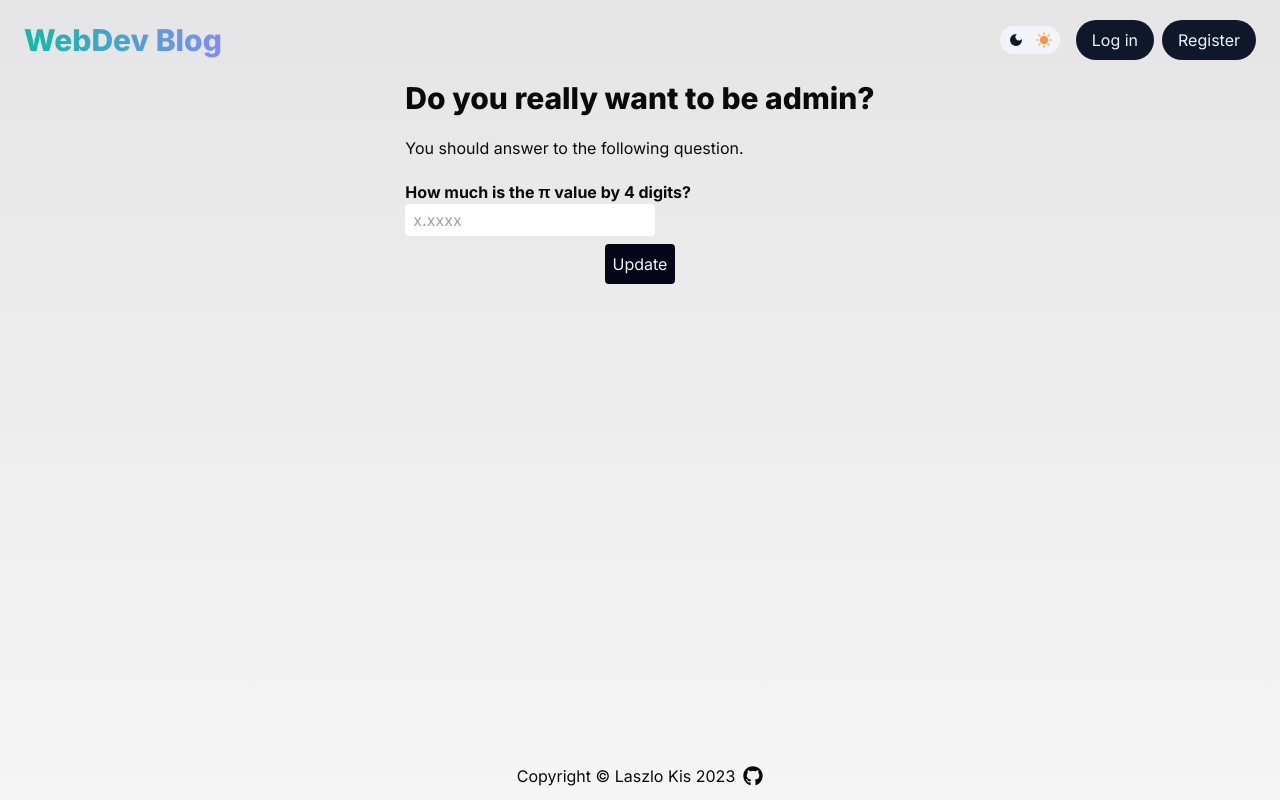
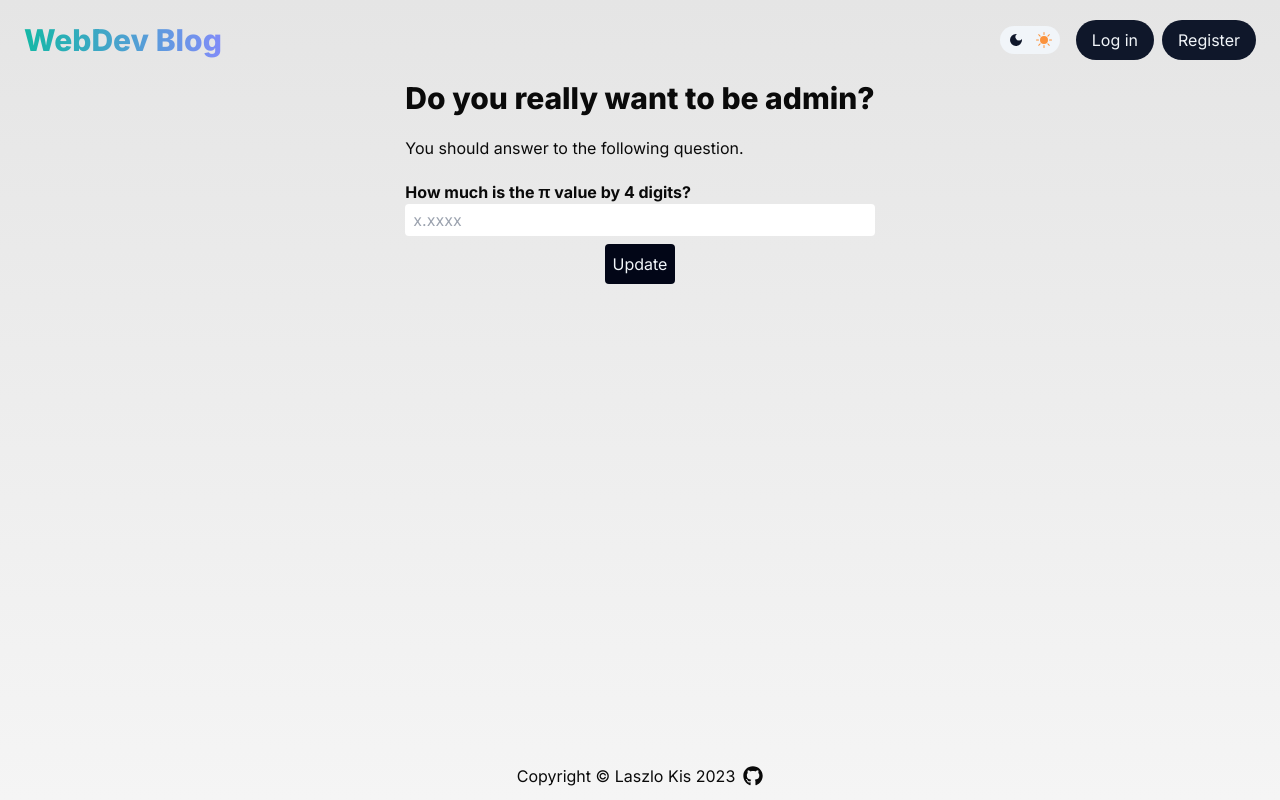
Before and after one commit to ev0clu/next-blog, a Next.js app: page /admin in a window 1280 px wide. Built offline with nearby package versions, Linux system fonts and the light colour scheme; no server answers.

Commit message:
Page content is centered

```diff
--- a/app/(user)/admin/page.tsx
+++ b/app/(user)/admin/page.tsx
@@ -77,7 +77,7 @@ const Admin = () => {
   return (
     <main className="mt-5 flex flex-1 flex-col items-center">
       <form onSubmit={handleSubmit(onSubmit)}>
-        <div>
+        <div className="flex flex-col justify-center">
           <h1 className="mb-5 text-3xl font-extrabold">
             Do you really want to be admin?
           </h1>
```
